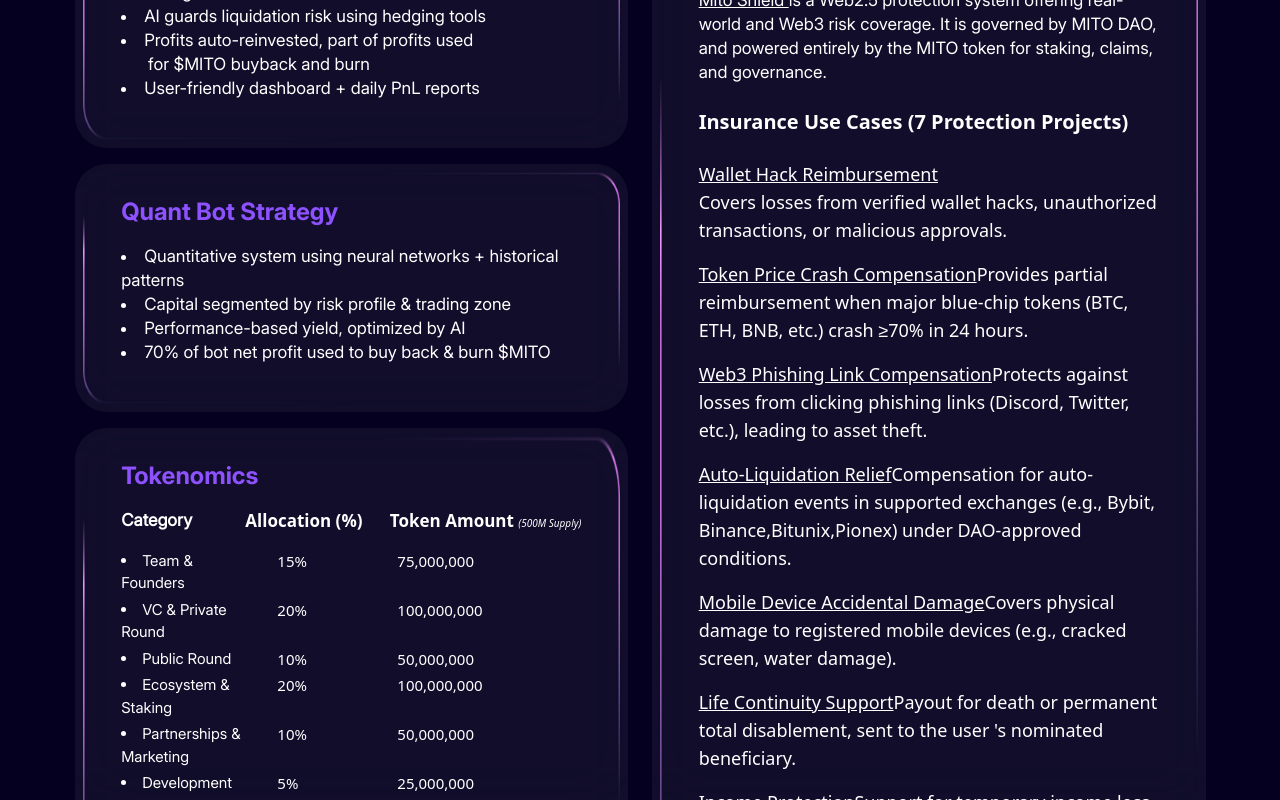
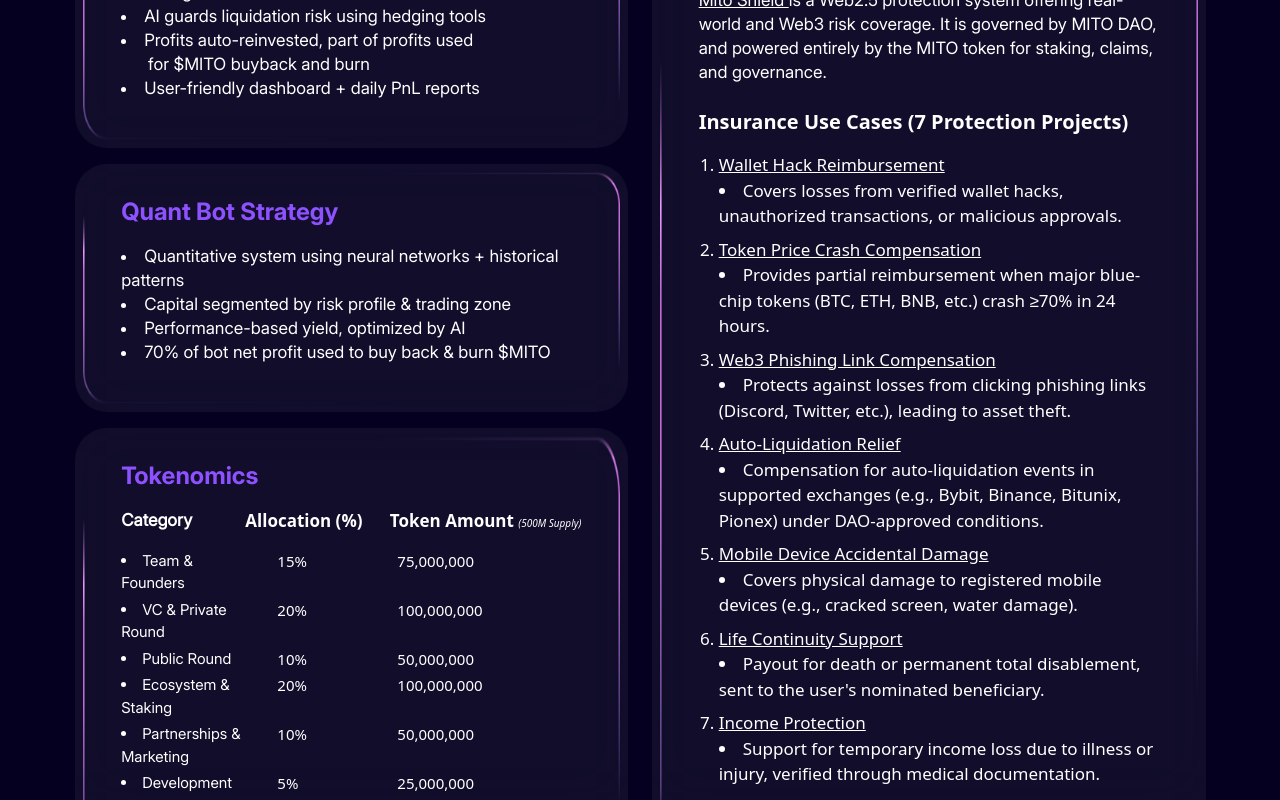
Before and after one commit to Nafeel483/MitoClub, a Next.js app: page / in a window 1280 px wide. Shown: the part 3314-4114 px from the top of the page. Built offline with nearby package versions, Linux system fonts and the light colour scheme.

Commit message:
Add List Decimal

```diff
--- a/src/app/components/Aboutus.tsx
+++ b/src/app/components/Aboutus.tsx
@@ -63,7 +63,7 @@
       </div>
 
       {/* <div className="grid grid-cols-1 sm:grid-cols-2 md:grid-cols-4 gap-4 w-[94%] self-center place-self-center"> */}
-      <section className="relative w-[94%] self-center place-self-center flex flex-row  gap-4 items-center justify-center">
+      <section className="relative w-[94%] self-center place-self-center flex flex-row  gap-6 items-center justify-center">
         <GradientCard>
           <Image
             src={one}
--- a/src/app/components/Mah.tsx
+++ b/src/app/components/Mah.tsx
@@ -4,7 +4,7 @@
 "use client";
 import localfont from "next/font/local";
 import TOKENOMICS_DATA from '../dataSet/mahData';
-
+import INSURANCE_CASE_DATA from '../dataSet/InsuranceData';
 
 const Ubuntubold = localfont({
   src: "../fonts/Ubuntu-Bold.ttf",
@@ -154,67 +154,29 @@
                     the MITO token for staking, claims, and governance.
                   </span>
                 </div>
-                <div className="mb-6 mt-4 text-xl font-bold leading-7 text-white">
+                <div className="mb-4 mt-4 text-[20px] font-bold leading-7 text-white">
                   Insurance Use Cases (7 Protection Projects)
                 </div>
-                <div className="flex flex-col gap-4 text-lg  text-white">
-                  <div>
-                    <ol >
-                      <li className="underline">Wallet Hack Reimbursement</li></ol>
-                    <span>
-                      Covers losses from verified wallet hacks, unauthorized
-                      transactions, or malicious approvals.
-                    </span>
-                  </div>
-                  <div>
-                    <span className="underline">
-                      Token Price Crash Compensation
-                    </span>
-                    <span>
-                      Provides partial reimbursement when major blue-chip tokens
-                      (BTC, ETH, BNB, etc.) crash ≥70% in 24 hours.
-                    </span>
-                  </div>
-                  <div>
-                    <span className="underline">
-                      Web3 Phishing Link Compensation
-                    </span>
-                    <span>
-                      Protects against losses from clicking phishing links (Discord,
-                      Twitter, etc.), leading to asset theft.
-                    </span>
-                  </div>
-                  <div>
-                    <span className="underline">Auto-Liquidation Relief</span>
-                    <span>
-                      Compensation for auto-liquidation events in supported
-                      exchanges (e.g., Bybit, Binance,Bitunix,Pionex) under
-                      DAO-approved conditions.
-                    </span>
-                  </div>
-                  <div>
-                    <span className="underline">
-                      Mobile Device Accidental Damage
-                    </span>
-                    <span>
-                      Covers physical damage to registered mobile devices (e.g.,
-                      cracked screen, water damage).
-                    </span>
-                  </div>
-                  <div>
-                    <span className="underline">Life Continuity Support</span>
-                    <span>
-                      Payout for death or permanent total disablement, sent to the
-                      user &apos;s nominated beneficiary.
-                    </span>
-                  </div>
-                  <div>
-                    <span className="underline">Income Protection</span>
-                    <span>
-                      Support for temporary income loss due to illness or injury,
-                      verified through medical documentation.
-                    </span>
-                  </div>
+                <div className="flex flex-col gap-4 text-[17px] font-normal text-white">
+
+                  <ol className="list-decimal pl-5">
+                    {INSURANCE_CASE_DATA.map((item) => (
+                      <li key={item.id} className="mb-2">
+                        <a
+                          href={item.link}
+                          target={item.target}
+                          rel={item.target ? "noopener noreferrer" : undefined}
+                          className={`text-white underline ${item.className || ""}`}
+                        >
+                          {item.title}
+                        </a>
+                        <ul className="list-disc list-outside">
+                          <li className="list-inside">{item.detail}</li>
+                        </ul>
+                      </li>
+                    ))}
+                  </ol>
+
                 </div>
 
               </div>
--- /dev/null
+++ b/src/app/dataSet/InsuranceData.ts
@@ -0,0 +1,53 @@
+const INSURANCE_CASE_DATA = [
+  {
+    id: 1,
+    title: "Wallet Hack Reimbursement",
+    detail: "Covers losses from verified wallet hacks, unauthorized transactions, or malicious approvals.",
+    link: "#",
+    className: "cursor-not-allowed"
+  },
+  {
+    id: 2,
+    title: "Token Price Crash Compensation",
+    detail: "Provides partial reimbursement when major blue-chip tokens (BTC, ETH, BNB, etc.) crash ≥70% in 24 hours.",
+    link: "https://mito-defai.gitbook.io/mito-shield-policy/token-crash-cushion-policy",
+    target: "_blank"
+  },
+  {
+    id: 3,
+    title: "Web3 Phishing Link Compensation",
+    detail: "Protects against losses from clicking phishing links (Discord, Twitter, etc.), leading to asset theft.",
+    link: "https://mito-defai.gitbook.io/mito-shield-policy/phishing-link-reimbursement-policy",
+    target: "_blank"
+  },
+  {
+    id: 4,
+    title: "Auto-Liquidation Relief",
+    detail: "Compensation for auto-liquidation events in supported exchanges (e.g., Bybit, Binance, Bitunix, Pionex) under DAO-approved conditions.",
+    link: "https://mito-defai.gitbook.io/mito-shield-policy/auto-liquidation-compensation-policy",
+    target: "_blank"
+  },
+  {
+    id: 5,
+    title: "Mobile Device Accidental Damage",
+    detail: "Covers physical damage to registered mobile devices (e.g., cracked screen, water damage).",
+    link: "https://mito-defai.gitbook.io/mito-shield-policy",
+    target: "_blank"
+  },
+  {
+    id: 6,
+    title: "Life Continuity Support",
+    detail: "Payout for death or permanent total disablement, sent to the user's nominated beneficiary.",
+    link: "https://mito-defai.gitbook.io/mito-shield-policy/life-continuity-protection-policy",
+    target: "_blank"
+  },
+  {
+    id: 7,
+    title: "Income Protection",
+    detail: "Support for temporary income loss due to illness or injury, verified through medical documentation.",
+    link: "https://mito-defai.gitbook.io/mito-shield-policy/income-protection-policy",
+    target: "_blank"
+  }
+];
+
+export default INSURANCE_CASE_DATA;
```
